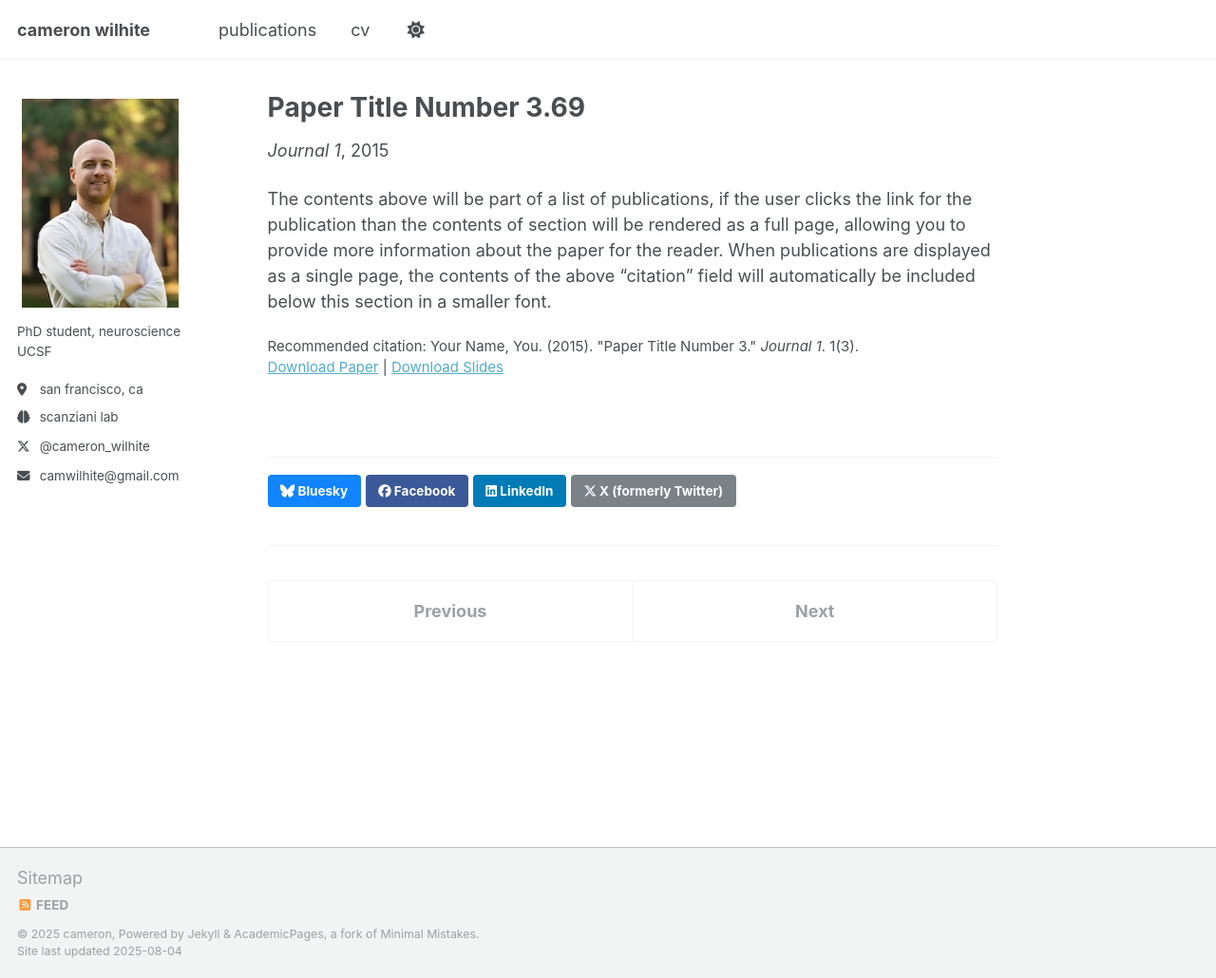
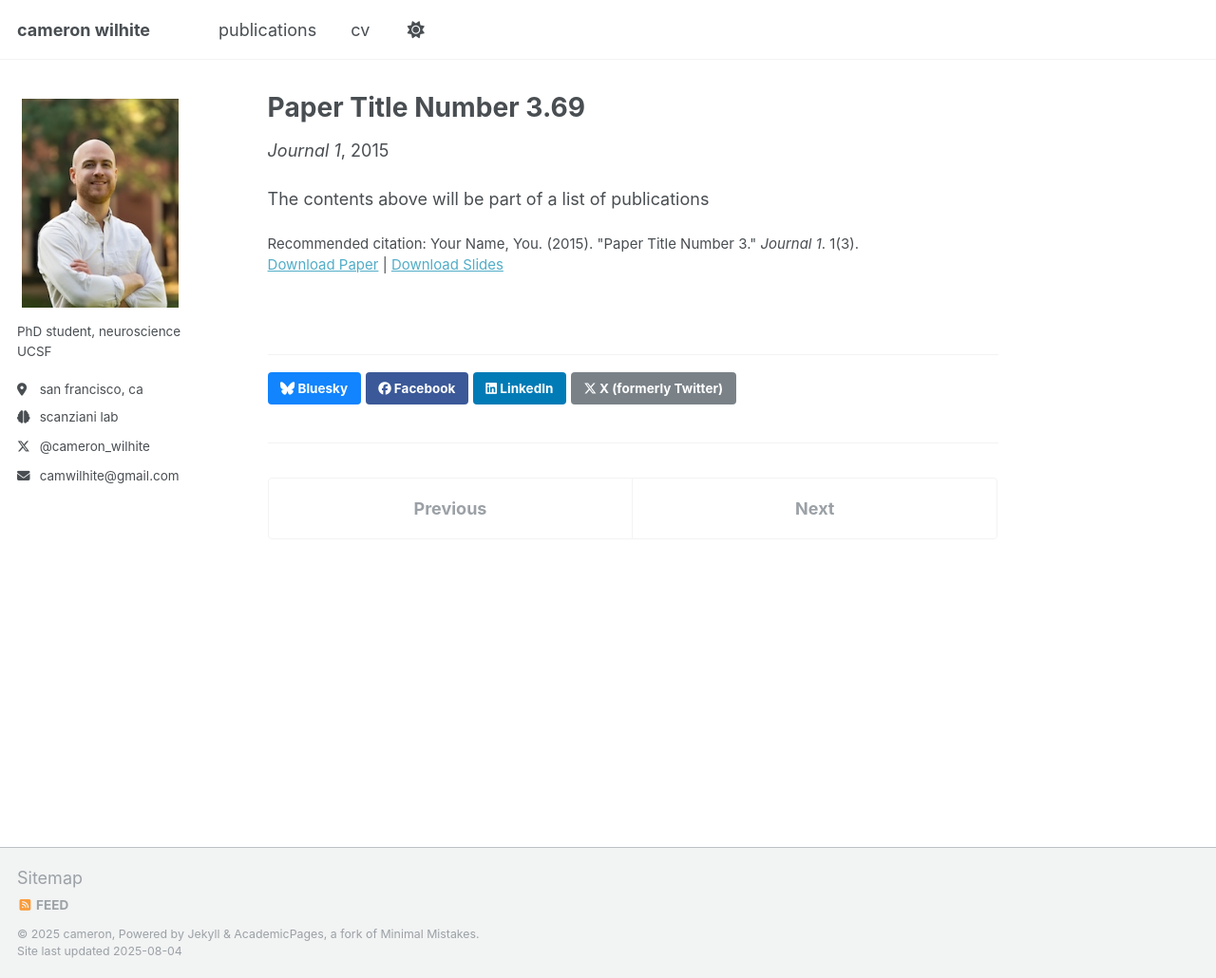
Before and after one commit to camwilhite/camwilhite.github.io, a Jekyll site: the page built from _publications/2015-10-01-paper-title-number-3.md, in a window 1280 px wide and 1030 px high. Shown: the whole window at 95% size. Built offline with Jekyll 4.4.1, drawn with Linux system fonts in a browser that asks for light colours; a script that is not in the unit is left out.

Commit message:
Update 2015-10-01-paper-title-number-3.md

```diff
--- a/_publications/2015-10-01-paper-title-number-3.md
+++ b/_publications/2015-10-01-paper-title-number-3.md
@@ -11,4 +11,4 @@ paperurl: 'http://academicpages.github.io/files/paper3.pdf'
 citation: 'Your Name, You. (2015). &quot;Paper Title Number 3.&quot; <i>Journal 1</i>. 1(3).'
 ---
 
-The contents above will be part of a list of publications, if the user clicks the link for the publication than the contents of section will be rendered as a full page, allowing you to provide more information about the paper for the reader. When publications are displayed as a single page, the contents of the above "citation" field will automatically be included below this section in a smaller font.
+The contents above will be part of a list of publications
```
